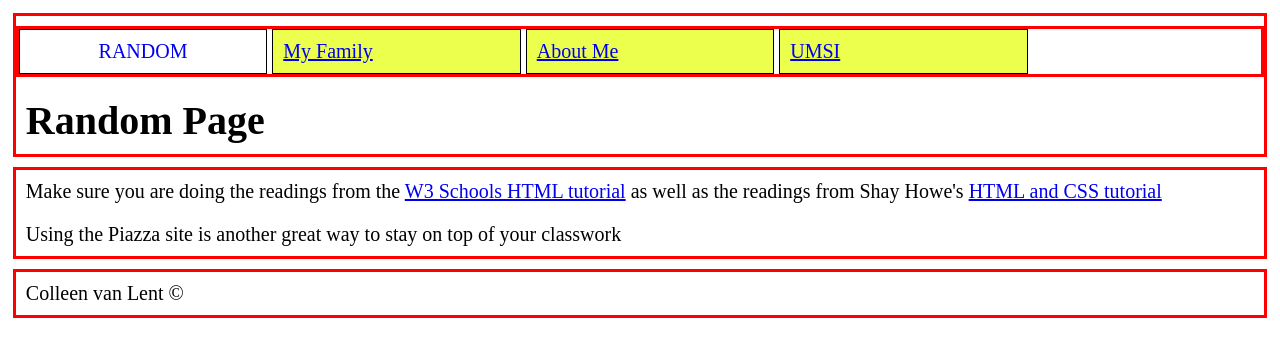
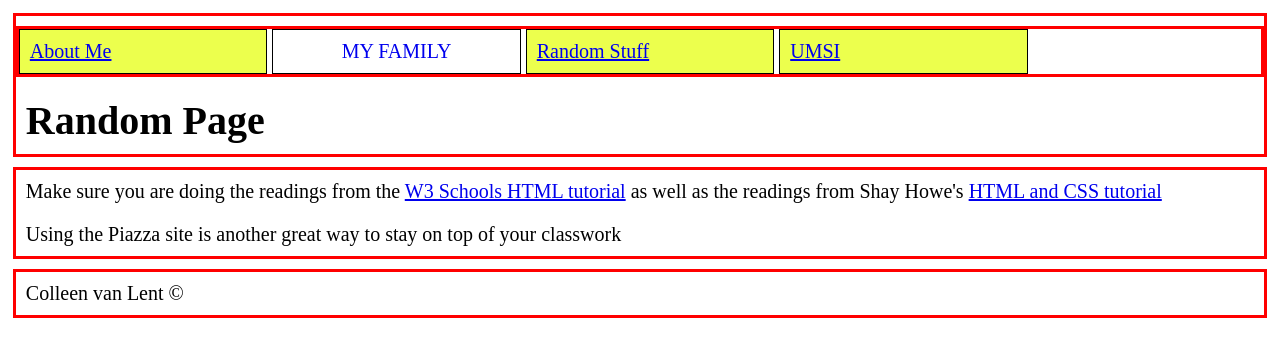
Before and after one commit to karongre/hw1-2023, a plain HTML site: page random.html in a window 1280 px wide. Drawn offline with Linux system fonts and the light colour scheme.

Commit message:
Add files via upload
Signed-off-by: karongre <89880782+karongre@users.noreply.github.com>

```diff
--- a/random.html
+++ b/random.html
@@ -5,7 +5,7 @@
 	You will find any errors from the head section using the console. -->
 	<meta charset="UTF-8">
 	<meta name="viewport" content="width=device-width, initial-scale=1.0">
-	<link rel="icon"  type = "image/x-icon" href= "images/favicon.ico">
+	<link rel="icon" href= "images/favicon.ico">
 	<link rel="stylesheet" href="css/reset.css">
 	<link rel="stylesheet" href="css/style.css">
 	<title>Random</title>
@@ -14,10 +14,11 @@
 	<header>
 		<nav>
 			<ul>
-				<li class="active"><a href = "random.html" >random</a></li>
-				<li><a href = "family.html">My Family</a></li>
-				<li><a href = "index.html">About Me</a></li>
-				<li><a href = "http://www.si.umich.edu">UMSI</a></li>
+				<li ><a href = "index.html">About Me</a></li>
+			<li class = "active"><a href = "family.html">My Family</a></li>
+			<li><a href = "random.html">Random Stuff</a></li>
+			<li><a href = "si.umich.edu">UMSI</a></li>
+		</ul>
 			</ul>
 		</nav>
 		<h1>Random Page</h1>
```
